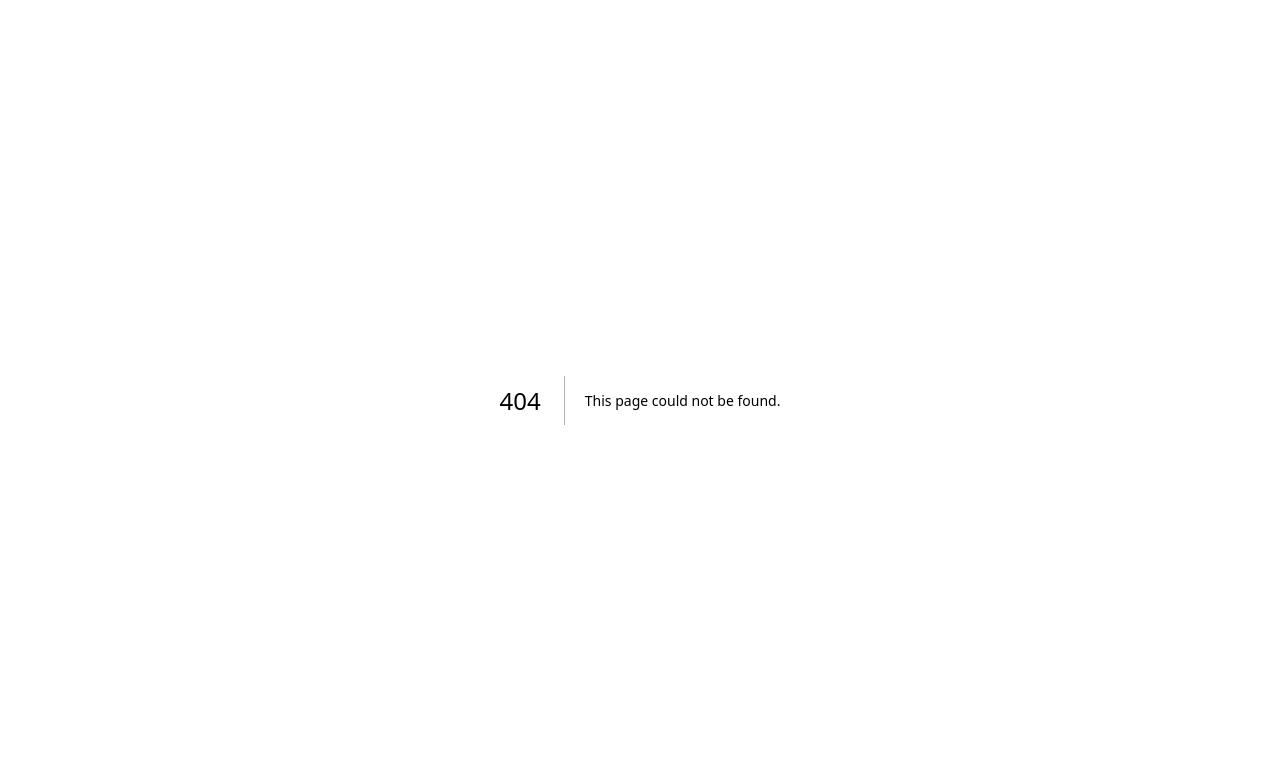
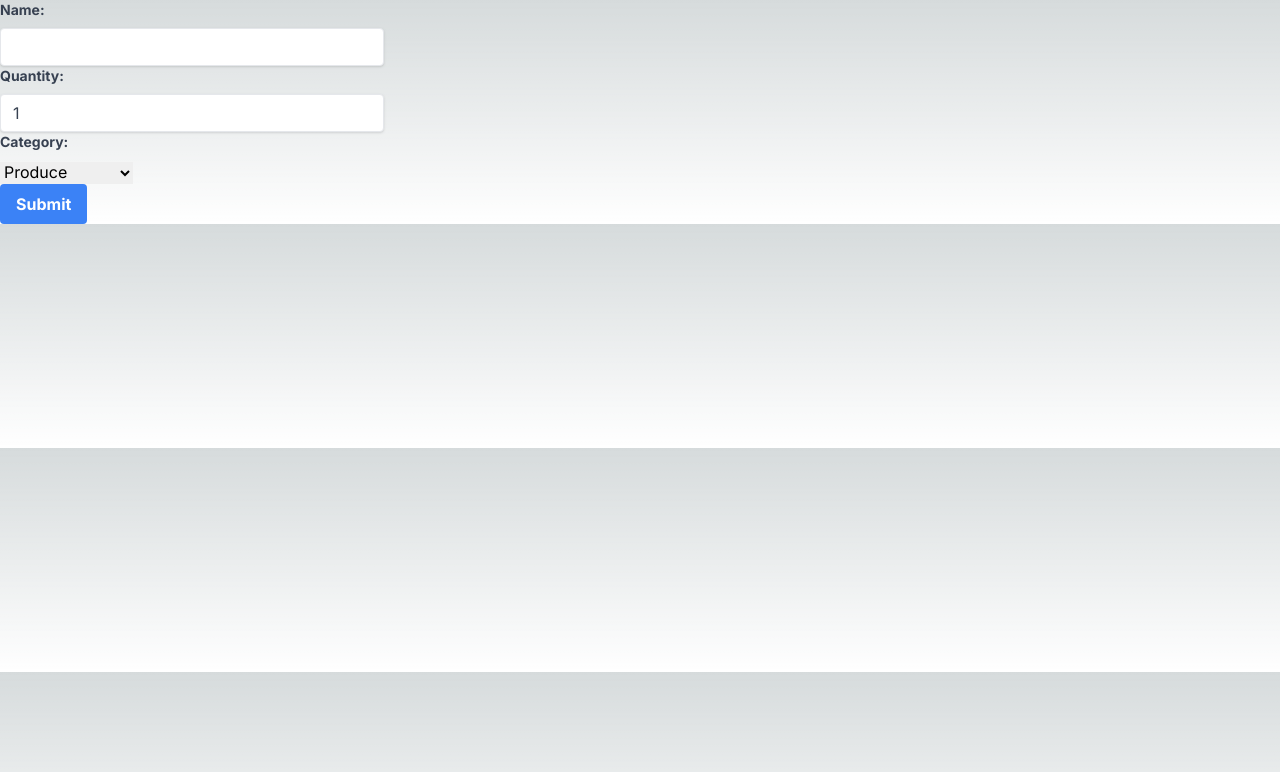
Before and after one commit to somidejb/cprg306-assignments, a Next.js app: page /week4 in a window 1280 px wide. Before the commit this address had no page. Shown: the top 772 px of the page. Built offline with nearby package versions, Linux system fonts and the light colour scheme.

Commit message:
Added week4

```diff
--- a/app/page.js
+++ b/app/page.js
@@ -15,6 +15,9 @@ export default function Home() {
           <li>
             <Link href = '\week3'>Week 3</Link>
           </li>
+          <li>
+            <Link href = '\week4'>Week 4</Link>
+          </li>
         </ul>
       </div>
 
--- /dev/null
+++ b/app/week4/newItem.js
@@ -0,0 +1,57 @@
+"use client"
+import {useState} from 'react'
+import React from 'react'
+
+const newItem = () => {
+  const [name, setName] = useState("");
+  const [quantity, setQuantity] = useState(1);
+  const [category, setCategory] = useState("produce");
+
+  function handleSubmit(e) {
+    e.preventDefault();
+    console.log(name, quantity, category);
+
+    const item = {name, quantity, category};
+
+    console.log(item);
+
+    alert(`Name: ${name}, Quantity: ${quantity}, Category: ${category}`);
+    setName("");
+    setQuantity(1);
+    setCategory("produce");
+
+  }
+  return (
+    <div>
+      <form onSubmit = {handleSubmit} className='w-full max-w-sm'>
+        <div>
+          <label class="block text-gray-700 text-sm font-bold mb-2">Name:</label>
+          <input class="shadow appearance-none border rounded w-full py-2 px-3 text-gray-700 leading-tight focus:outline-none focus:shadow-outline" type= "text" value={name} onChange={e => setName(e.target.value)} required/>
+        </div>
+        <div>
+          <label class="block text-gray-700 text-sm font-bold mb-2">Quantity:</label>
+          <input class="shadow appearance-none border rounded w-full py-2 px-3 text-gray-700 leading-tight focus:outline-none focus:shadow-outline" type= "number" min="1" max="99" value={quantity} onChange={e => setQuantity(parseInt(e.target.value))} required />
+        </div>
+        <div>
+          <label class="block text-gray-700 text-sm font-bold mb-2">Category:</label>
+          <select value={category} onChange={e => setCategory(e.target.value)}>
+            <option value="produce">Produce</option>
+            <option value="dairy">Dairy</option>
+            <option value="bakery">Bakery</option>
+            <option value="meat">Meat</option>
+            <option value="frozen foods">Frozen Foods</option>
+            <option value="canned goods">Canned Goods</option>
+            <option value="dry goods">Dry Goods</option>
+            <option value="beverages">Beverages</option>
+            <option value="snacks">Snacks</option>
+            <option value="household">Household</option>
+            <option value="other">Other</option>
+          </select>
+        </div>
+        <button class="bg-blue-500 hover:bg-blue-700 text-white font-bold py-2 px-4 rounded focus:outline-none focus:shadow-outline" type="submit">Submit</button>
+      </form>
+    </div>
+  )
+}
+
+export default newItem
--- /dev/null
+++ b/app/week4/page.js
@@ -0,0 +1,10 @@
+import React from 'react'
+import NewItem from './newItem'
+
+const page = () => {
+  return (
+    <NewItem />
+  )
+}
+
+export default page
```
